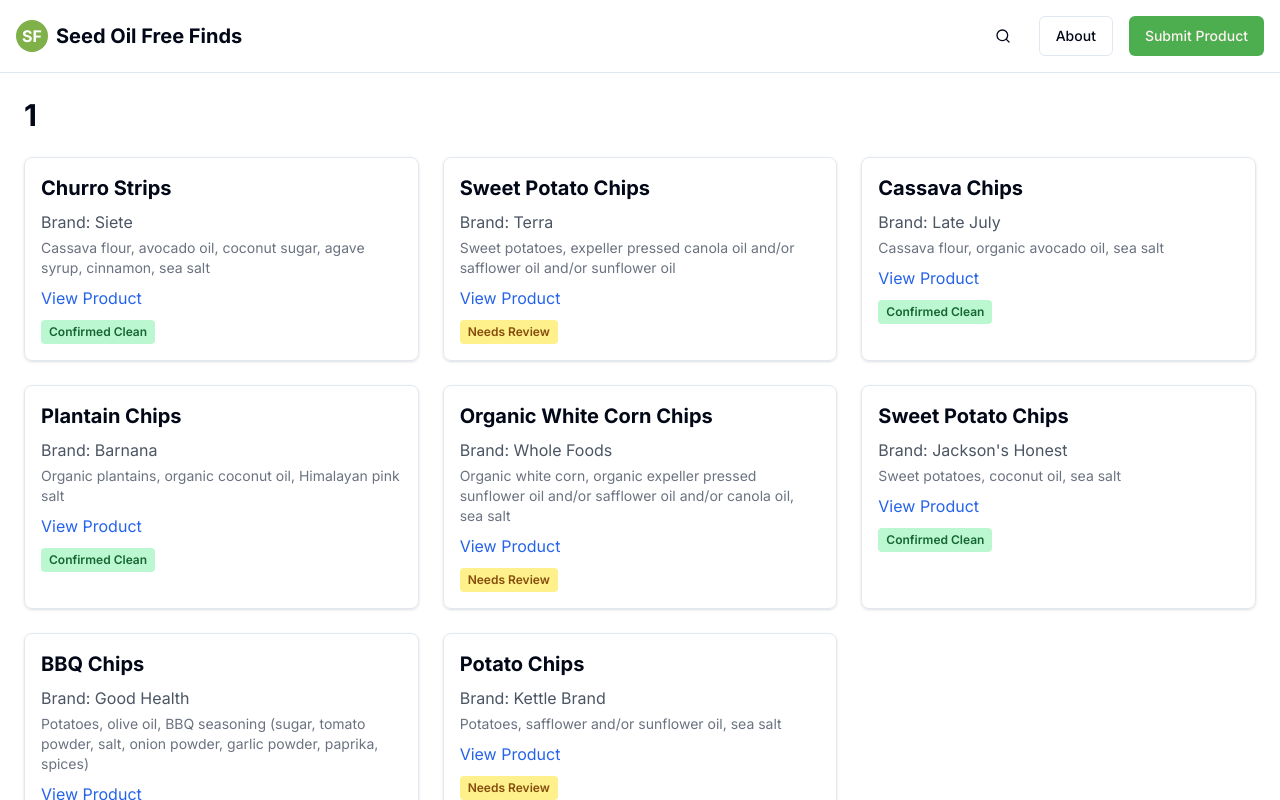
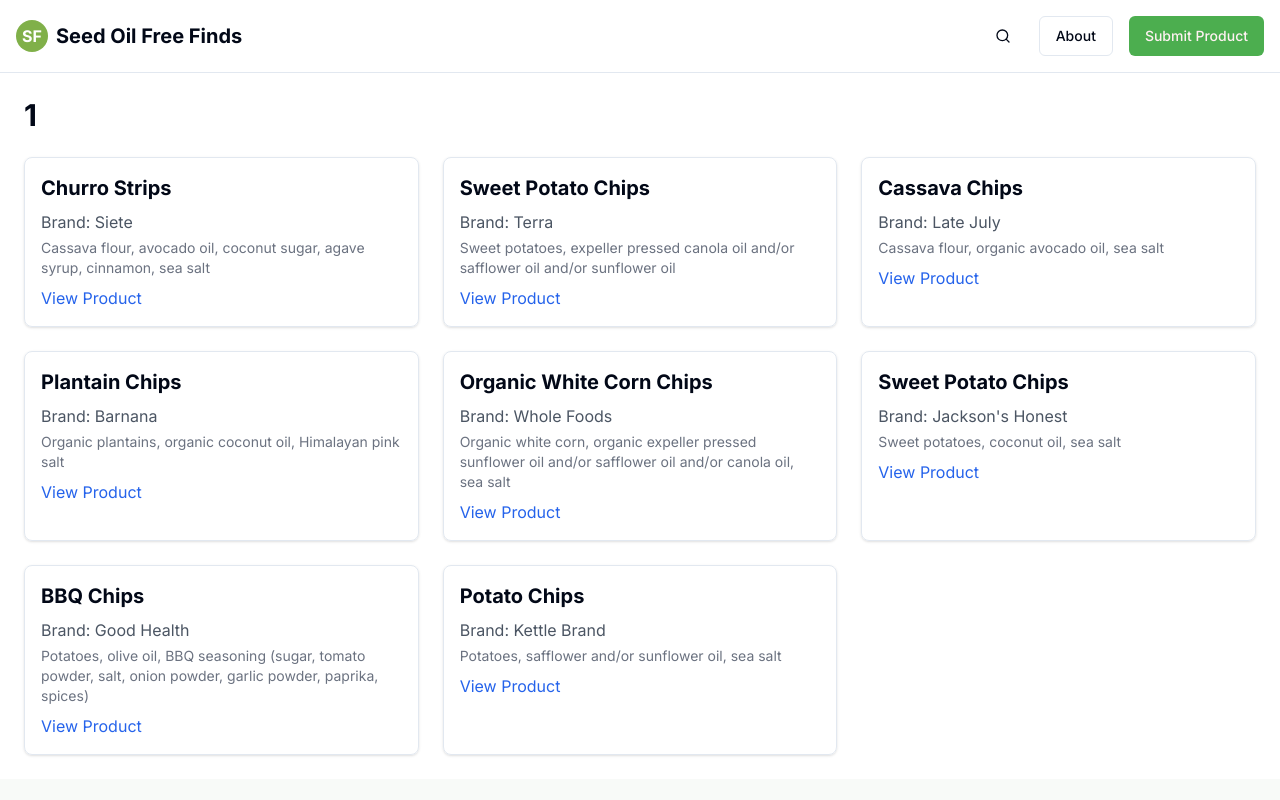
Before and after one commit to Msstrong24/seed-oil-free-finds, a React (Vite) app: page /category/1 in a window 1280 px wide. Shown: the top 800 px of the page. Built offline with nearby package versions, Linux system fonts and the light colour scheme.

Commit message:
Implement the plan
Implement the changes as per the plan.

```diff
--- a/src/components/ProductList.tsx
+++ b/src/components/ProductList.tsx
@@ -1,3 +1,4 @@
+
 import { useEffect, useState } from "react";
 
 interface Product {
@@ -34,17 +35,6 @@ export default function ProductList() {
           >
             View Product
           </a>
-          <div className="mt-2">
-            {product.status === "confirmed_clean" ? (
-              <span className="inline-block bg-green-200 text-green-800 text-xs font-semibold px-2 py-1 rounded">
-                Confirmed Clean
-              </span>
-            ) : (
-              <span className="inline-block bg-yellow-200 text-yellow-800 text-xs font-semibold px-2 py-1 rounded">
-                Needs Review
-              </span>
-            )}
-          </div>
         </div>
       ))}
     </div>
--- a/src/pages/CategoryPage.tsx
+++ b/src/pages/CategoryPage.tsx
@@ -48,17 +48,6 @@ export default function CategoryPage() {
             >
               View Product
             </a>
-            <div className="mt-2">
-              {product.status === "confirmed_clean" ? (
-                <span className="inline-block bg-green-200 text-green-800 text-xs font-semibold px-2 py-1 rounded">
-                  Confirmed Clean
-                </span>
-              ) : (
-                <span className="inline-block bg-yellow-200 text-yellow-800 text-xs font-semibold px-2 py-1 rounded">
-                  Needs Review
-                </span>
-              )}
-            </div>
           </div>
         ))}
       </div>
```
